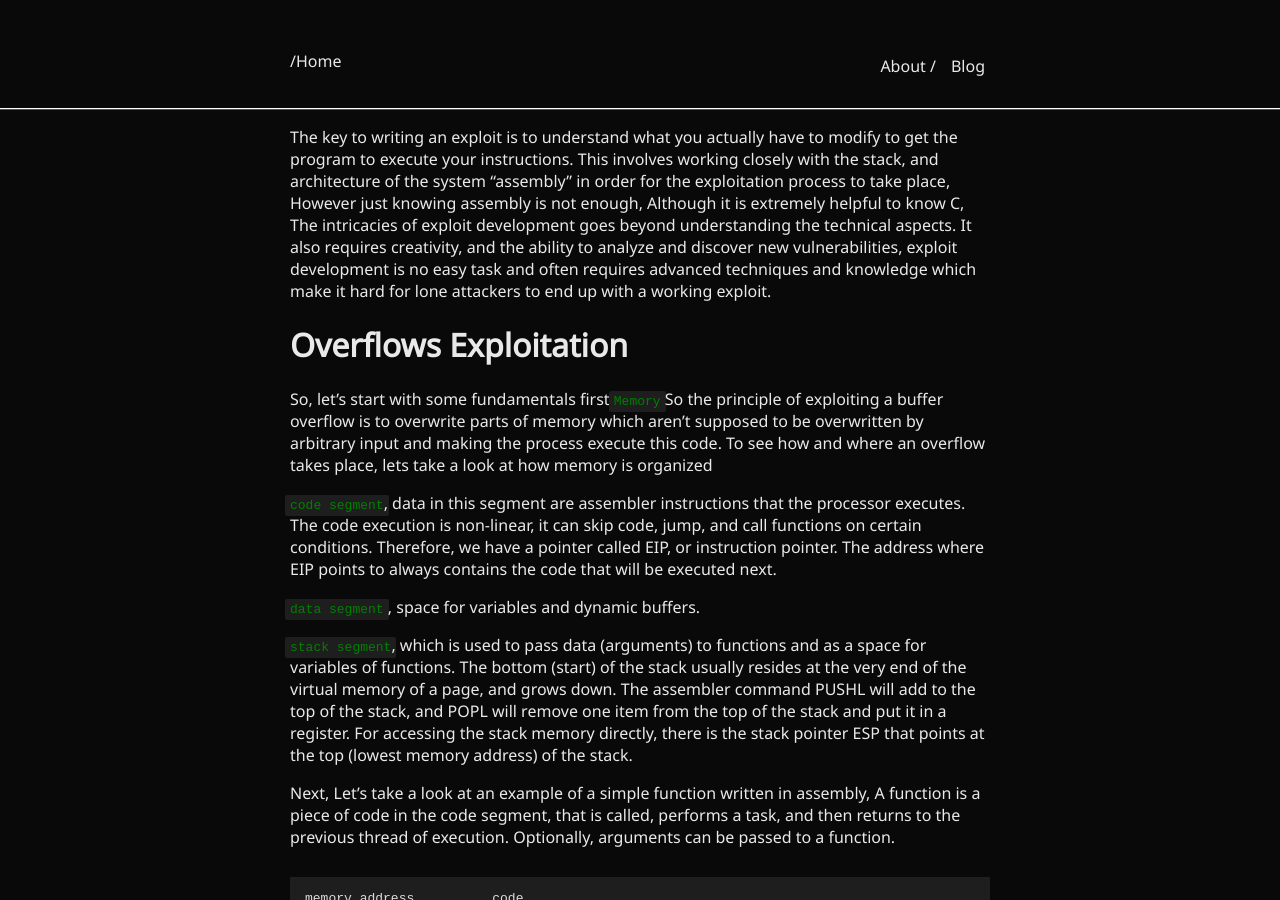
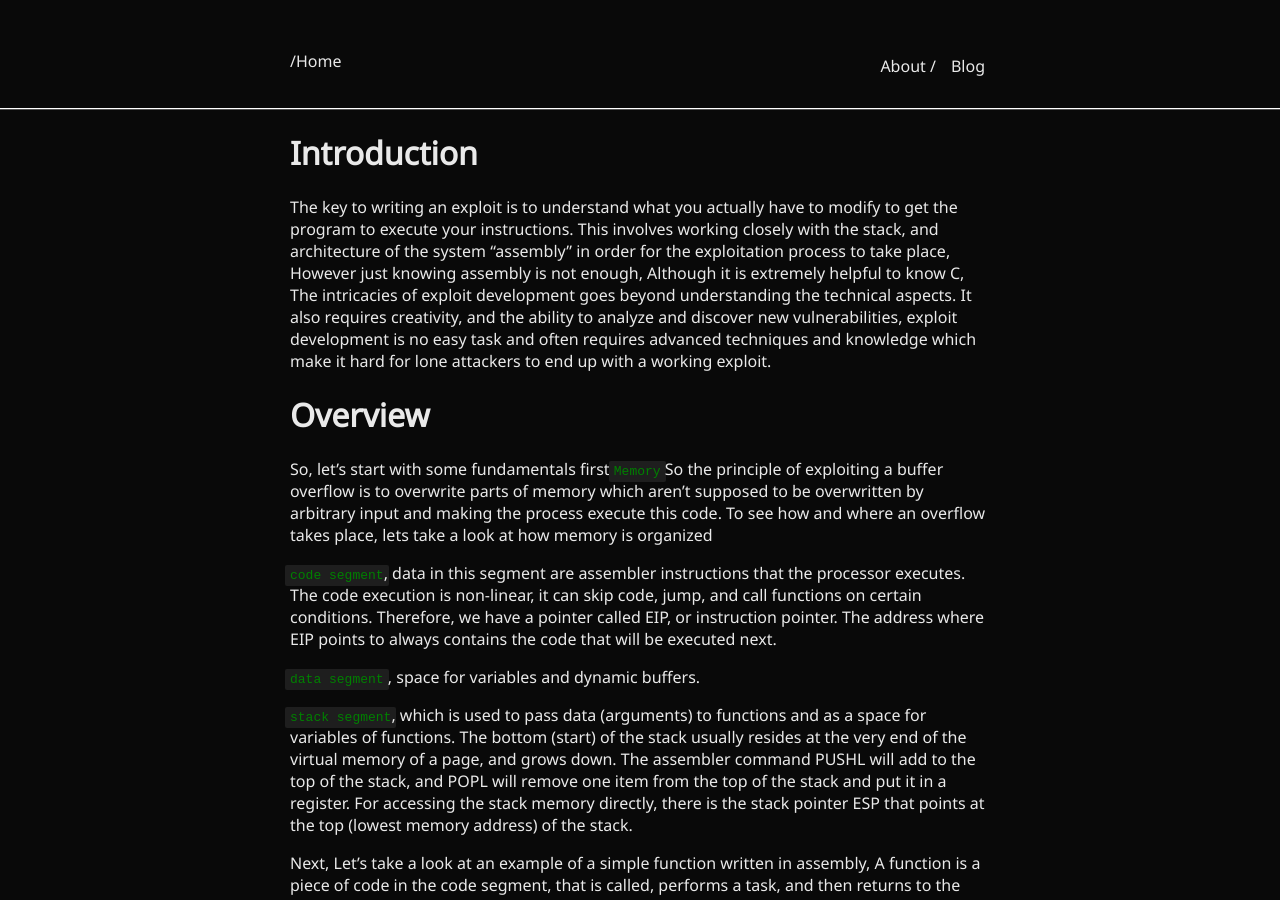
Before and after one commit to 0xf00I/0xf00i.github.io, a Jekyll site: the page built from _posts/2023-7-14-Overflows- Exploitation.md, in a window 1280 px wide and 900 px high. Built offline with Jekyll 4.4.1, drawn with Linux system fonts in a browser that asks for light colours; our own code applies the rules of GitHub Pages for plain Markdown files.

Commit message:
Update 2023-7-14-Overflows- Exploitation.md

```diff
--- a/_posts/2023-7-14-Overflows- Exploitation.md
+++ b/_posts/2023-7-14-Overflows- Exploitation.md
@@ -1,6 +1,15 @@
+---
+title: Overflows Exploitation
+layout: default
+tags: [binary exploitation ]
+blog_post: true
+---
+
+
+# Introduction
 The key to writing an exploit is to understand what you actually have to modify to get the program to execute your instructions. This involves working closely with the stack, and architecture of the system "assembly" in order for the exploitation process to take place, However just knowing assembly is not enough, Although it is extremely helpful to know C, The intricacies of exploit development goes beyond understanding the technical aspects. It also requires creativity, and the ability to analyze and discover new vulnerabilities, exploit development is no easy task and often requires advanced techniques and knowledge which make it hard for lone attackers to end up with a working exploit.
 
-# Overflows Exploitation
+# Overview
 So, let's start with some fundamentals first  <code style="color:green">Memory</code> So the principle of exploiting a buffer overflow is to overwrite parts of memory which aren't supposed to be overwritten by arbitrary input and making the process execute this code. To see how and where an overflow takes place, lets take a look at how memory is organized
 
 <code style="color:green">code segment</code>, data in this segment are assembler instructions that the processor executes. The code execution is non-linear, it can skip code, jump, and call functions on certain conditions. Therefore, we have a pointer called EIP, or instruction pointer. The address where EIP points to always contains the code that will be executed next.
```
